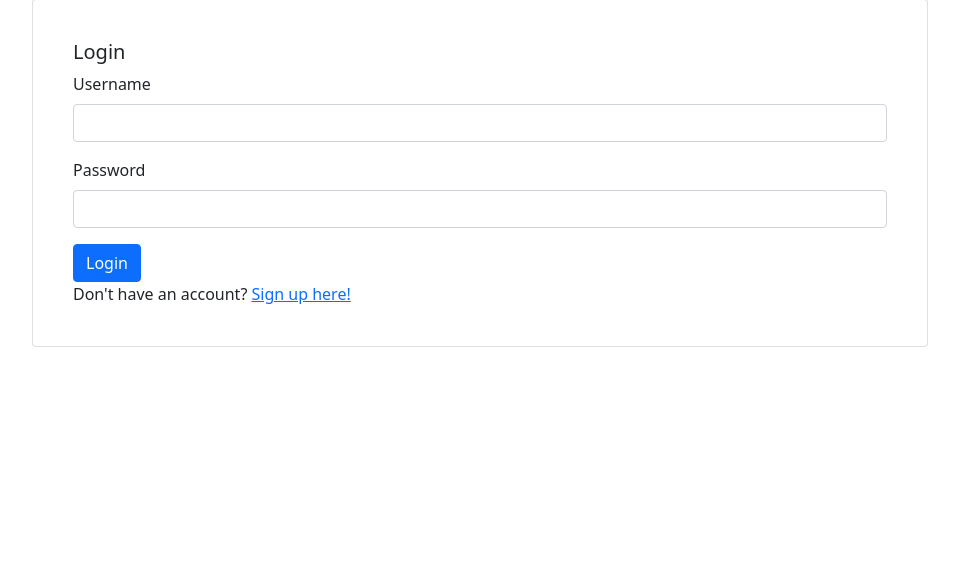
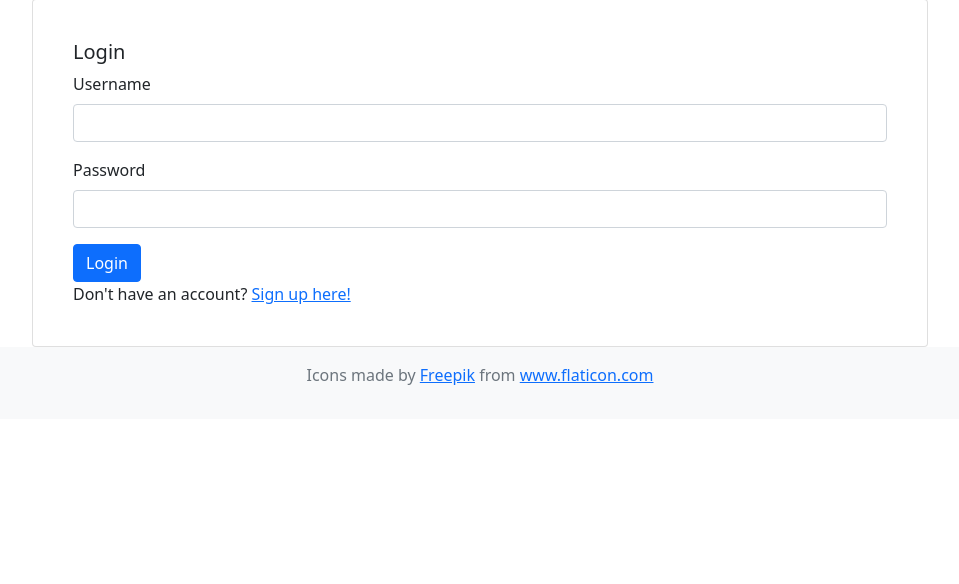
Before and after one commit to JustLe56/OtterWater, a Node server app: page / in a window 1280 px wide. Shown: the part 101-685 px from the top of the page, without its empty margins (160-1119 px from the left). Run offline with Node 20, Linux system fonts and the light colour scheme.

Commit message:
updated footer and re-enabled footer on all public pages

```diff
--- a/views/admin.ejs
+++ b/views/admin.ejs
@@ -57,7 +57,7 @@
 			</div>
 		</div>
 	</div>
-	<!-- <%- include('partials/footer.ejs') %> -->
+	<%- include('partials/footer.ejs') %>
 	<script>
 		var POIIdToDelete;
 		var POITextToDelete;
--- a/views/editPoi.ejs
+++ b/views/editPoi.ejs
@@ -16,6 +16,6 @@
         <br>
         <button class="btn btn-primary"> update POI </button>
     </form>
-	<!-- <%- include('partials/footer.ejs') %> -->
+	<%- include('partials/footer.ejs') %>
 </body>
 </html>
--- a/views/editPoiUser.ejs
+++ b/views/editPoiUser.ejs
@@ -16,6 +16,6 @@
         <br>
         <button class="btn btn-primary"> update POI </button>
     </form>
-	<!-- <%- include('partials/footer.ejs') %> -->
+	<%- include('partials/footer.ejs') %>
 </body>
 </html>
--- a/views/home.ejs
+++ b/views/home.ejs
@@ -7,6 +7,6 @@
 
 	<div id="mapid"></div>
 	<%- include ("../public/script/initMap", {mapData:apiData}); %>
-	<!-- <%- include('partials/footer.ejs') %> -->
+	<%- include('partials/footer.ejs') %>
 </body>
 </html>
--- a/views/login.ejs
+++ b/views/login.ejs
@@ -42,5 +42,6 @@
 
 		</div>
 	</div>
+	<%- include('partials/footer.ejs') %>
 </body>
 </html>
--- a/views/mysubmissions.ejs
+++ b/views/mysubmissions.ejs
@@ -58,7 +58,7 @@
 			</div>
 		</div>
 	</div>
-	<!-- <%- include('partials/footer.ejs') %> -->
+	<%- include('partials/footer.ejs') %>
 	<script>
 		var POIIdToDelete;
 		var POITitleToDelete;
--- a/views/partials/footer.ejs
+++ b/views/partials/footer.ejs
@@ -1,4 +1,12 @@
 
-<footer>
+<!-- <footer>
     <div>Icons made by <a href="https://www.freepik.com" title="Freepik">Freepik</a> from <a href="https://www.flaticon.com/" title="Flaticon">www.flaticon.com</a></div>
+  </footer> -->
+
+  <footer class="footer mt-auto py-3 bg-light">
+    <div class="container">
+      <p class ="text-center">
+        <span class="text-muted">Icons made by <a href="https://www.freepik.com" title="Freepik">Freepik</a> from <a href="https://www.flaticon.com/" title="Flaticon">www.flaticon.com</a></span>
+      </p>
+    </div>
   </footer>
--- a/views/signup.ejs
+++ b/views/signup.ejs
@@ -45,5 +45,6 @@
 
 		</div>
 	</div>
+	<%- include('partials/footer.ejs') %>
 </body>
 </html>
--- a/views/submit.ejs
+++ b/views/submit.ejs
@@ -44,6 +44,6 @@
 
 	<%- include ("../public/script/uploadImg", {client_id:imgur_id}); %>
 	<%- include ("../public/script/getLocation"); %>
-	<!-- <%- include('partials/footer.ejs') %> -->
+	<%- include('partials/footer.ejs') %>
 </body>
 </html>
```
